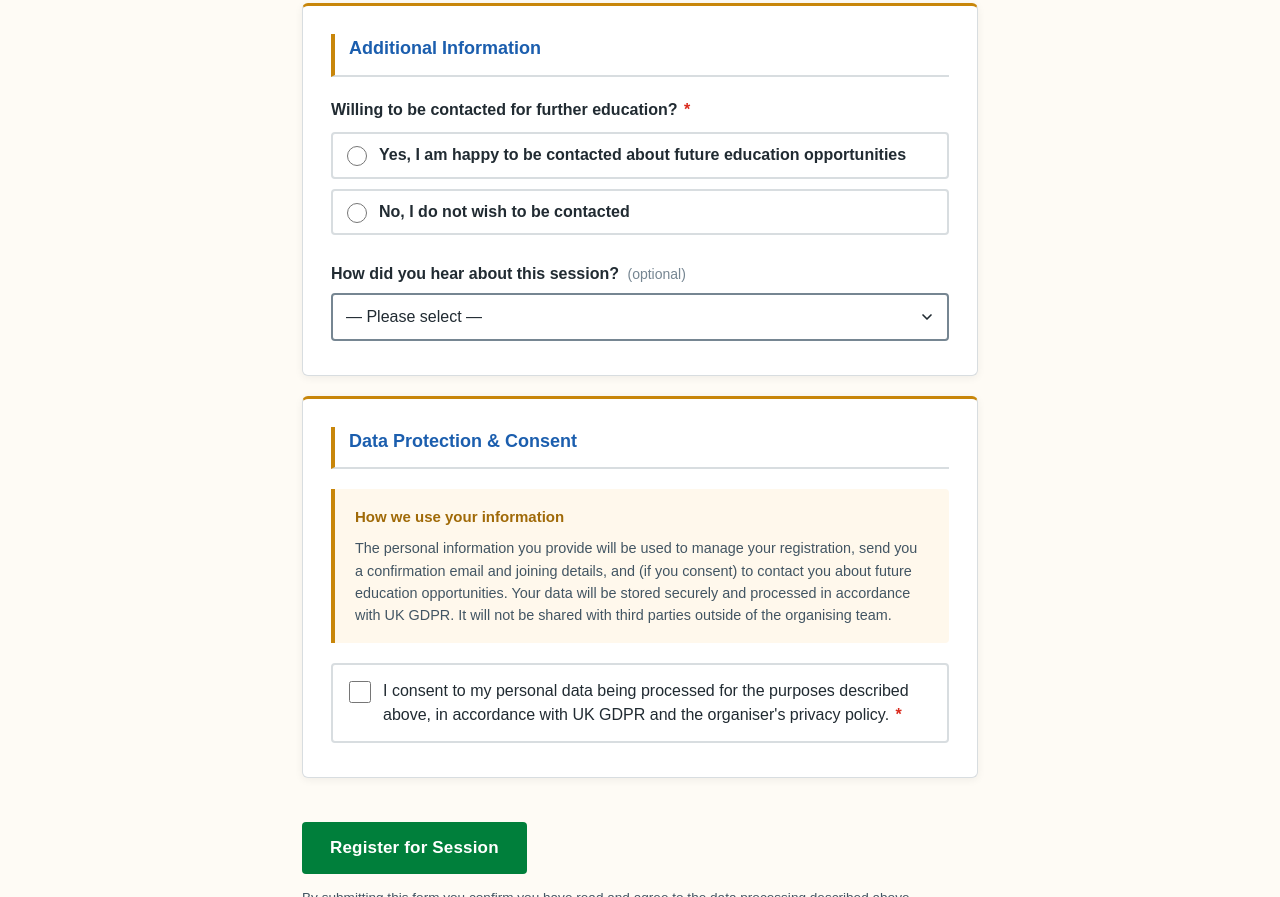
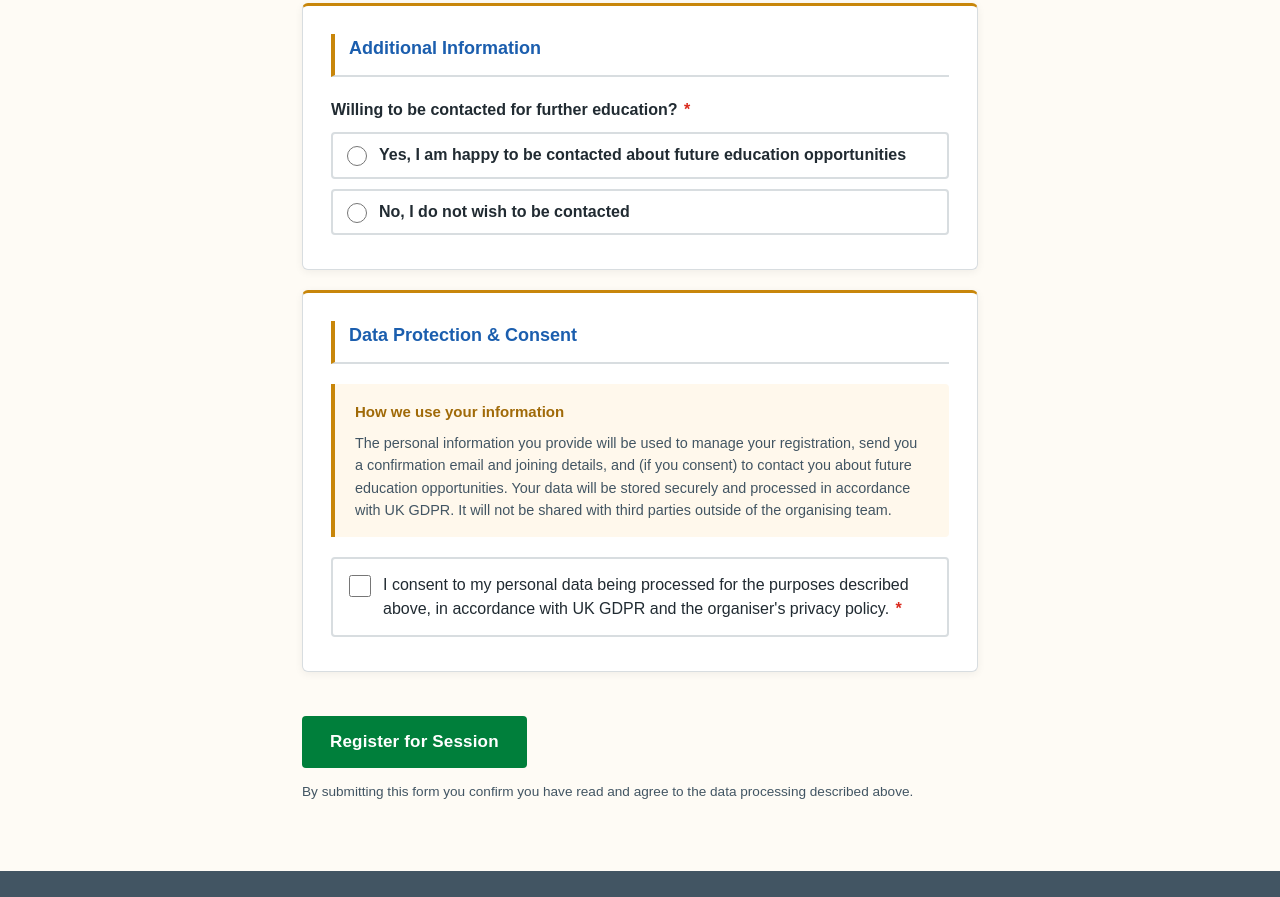
Before and after one commit to JamesLukeD/CressidasSurvery, a website: page index.html in a window 1280 px wide. Shown: the part 1776-2673 px from the top of the page. Drawn offline with Linux system fonts and the light colour scheme.

Commit message:
Remove 'How did you hear' field

```diff
--- a/index.html
+++ b/index.html
@@ -429,41 +429,6 @@
               ></span>
             </fieldset>
 
-            <div class="form-group" id="group-howDidYouHear">
-              <label for="howDidYouHear" class="form-label">
-                How did you hear about this session?
-                <span class="optional-tag">(optional)</span>
-              </label>
-              <select
-                id="howDidYouHear"
-                name="howDidYouHear"
-                class="form-control"
-                aria-describedby="howDidYouHear-error"
-              >
-                <option value="">— Please select —</option>
-                <option value="Email newsletter">Email newsletter</option>
-                <option value="Colleague recommendation">
-                  Colleague recommendation
-                </option>
-                <option value="Team or departmental meeting">
-                  Team or departmental meeting
-                </option>
-                <option value="Social media">
-                  Social media (LinkedIn, Twitter/X)
-                </option>
-                <option value="NHS website or intranet">
-                  NHS website or intranet
-                </option>
-                <option value="ICB communication">ICB communication</option>
-                <option value="CPD portal">CPD / Learning portal</option>
-                <option value="Other">Other</option>
-              </select>
-              <span
-                id="howDidYouHear-error"
-                class="field-error"
-                aria-live="polite"
-              ></span>
-            </div>
           </section>
 
           <!-- Section 5: Data Protection & Consent -->
--- a/js/form.js
+++ b/js/form.js
@@ -231,7 +231,6 @@
       preferredSessionDate: getFieldValue("preferredSessionDate"),
       willingToBeContacted: getFieldValue("willingToBeContacted") === "true",
       contactPhoneNumber: getFieldValue("contactPhoneNumber") || undefined,
-      howDidYouHear: getFieldValue("howDidYouHear") || undefined,
       gdprConsent: true,
       honeypot: honeypotEl ? honeypotEl.value : "",
     };
--- a/server/email.js
+++ b/server/email.js
@@ -219,7 +219,6 @@ async function sendOrganiserNotification(payload, sessionDateFmt) {
       "Accessibility / Dietary",
       payload.accessibilityRequirements || "\u2014",
     ),
-    row("How Did They Hear", payload.howDidYouHear || "\u2014"),
     row(
       "Submitted At",
       new Date().toLocaleString("en-GB", { timeZone: "Europe/London" }),
--- a/server/server.js
+++ b/server/server.js
@@ -163,7 +163,6 @@ function validatePayload(p) {
     placeOfWork: 200,
     contactPhoneNumber: 50,
     accessibilityRequirements: 500,
-    howDidYouHear: 200,
   };
 
   for (const [field, limit] of Object.entries(lengthLimits)) {
@@ -206,7 +205,6 @@ app.post("/register", registrationLimiter, async (req, res) => {
     contactPhoneNumber: sanitise(body.contactPhoneNumber, 50) || null,
     accessibilityRequirements:
       sanitise(body.accessibilityRequirements, 500) || null,
-    howDidYouHear: sanitise(body.howDidYouHear, 200) || null,
     gdprConsent: true,
   };
 
```
Also changed, not shown: server/db.js (+8 -8 lines).
